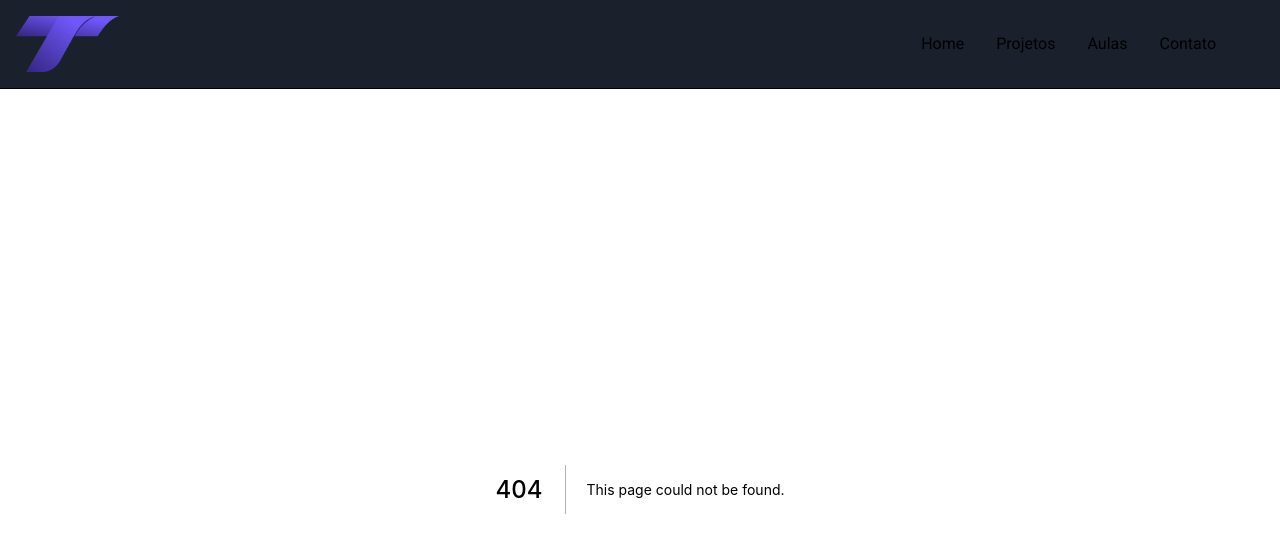
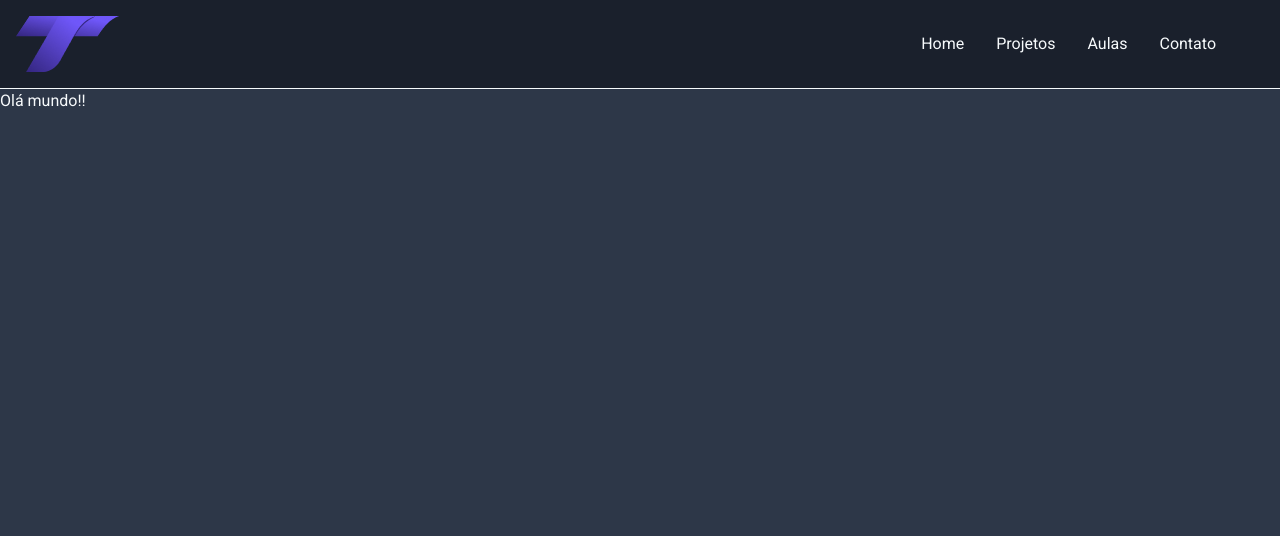
Before and after one commit to tosantos1/new-portfolio, a Next.js app: page /aulas in a window 1280 px wide. Before the commit this address had no page. Shown: the top 536 px of the page. Built offline with nearby package versions, Linux system fonts and the light colour scheme.

Commit message:
new portfólio

```diff
--- /dev/null
+++ b/pages/aulas/index.tsx
@@ -0,0 +1,5 @@
+export default function Aulas (){
+    return (
+        <h1>Olá mundo!!</h1>
+    )
+}
```
